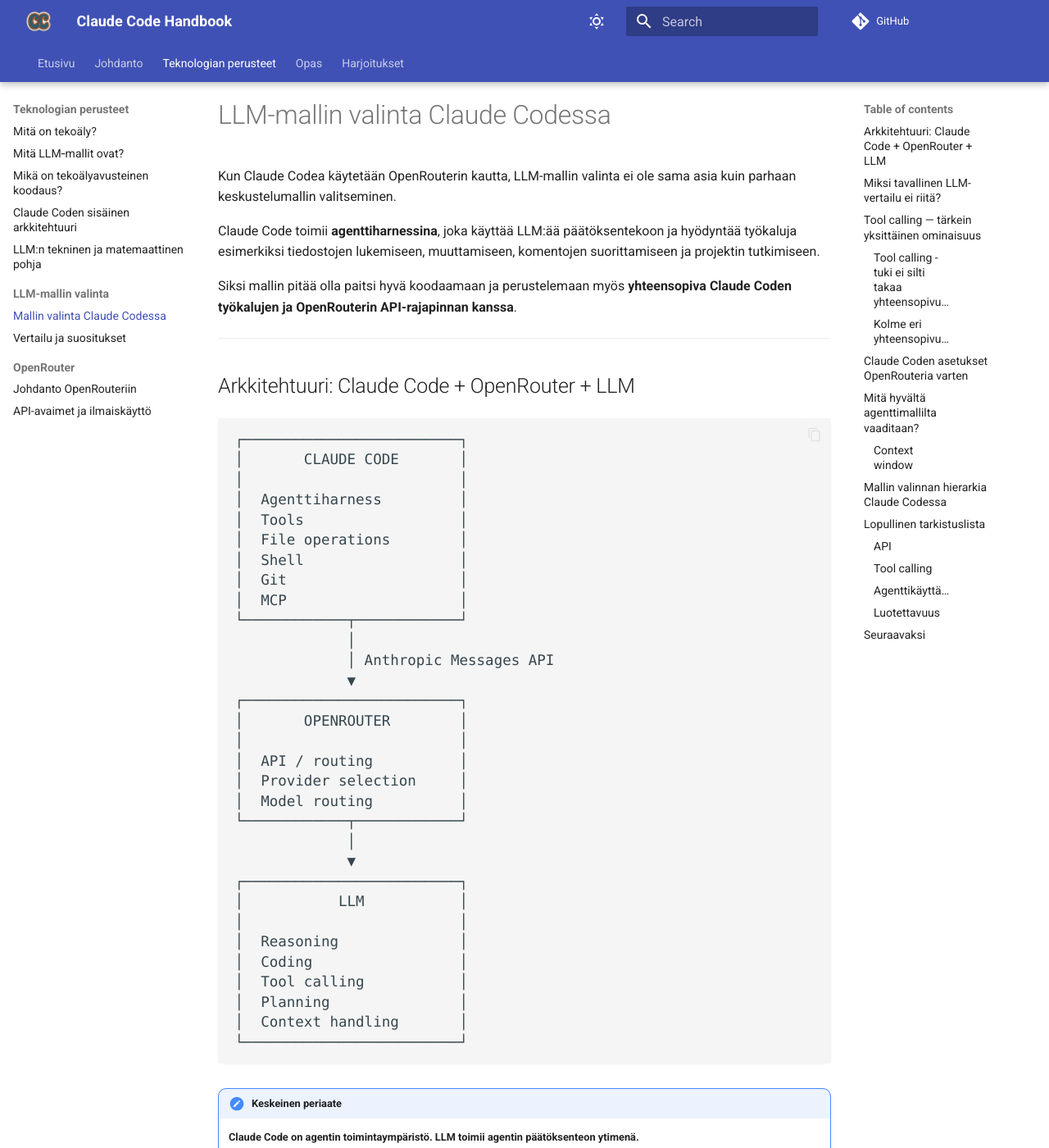
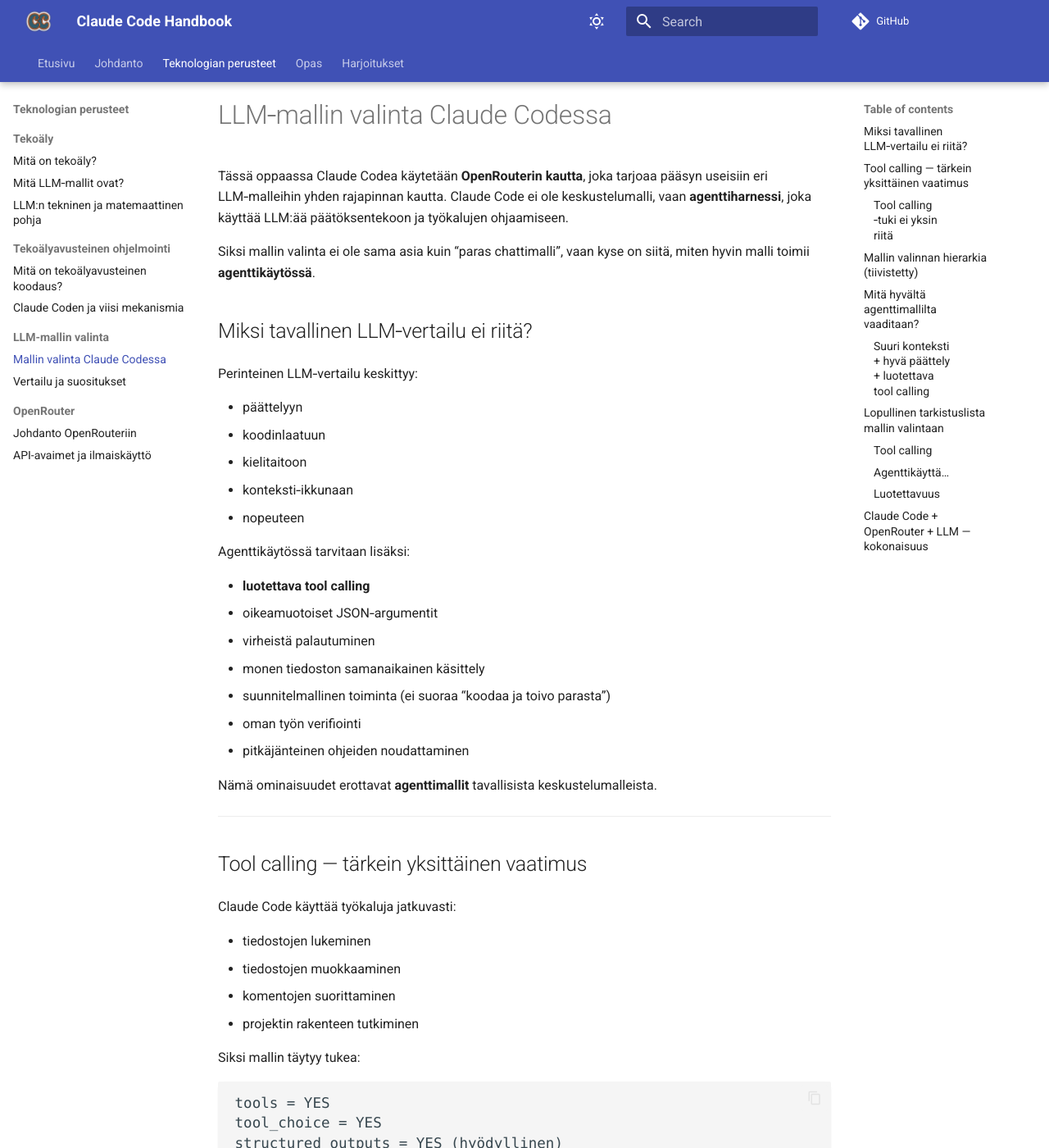
Before and after one commit to MipoRepo/claudecodecourse, an MkDocs documentation site: the page built from docs/llm-mallin-valinta/claude-codessa.md, in a window 1280 px wide and 1400 px high. Shown: the whole window at 82% size. Built offline with MkDocs 1.6.1 and Material for MkDocs 9.7.7, drawn with Linux system fonts in a browser that asks for light colours; comment, search, counter and statistics services are not loaded; some of the changed text lies outside the part shown.

Commit message:
sisällön järjestelyä

````diff
--- a/docs/llm-mallin-valinta/claude-codessa.md
+++ b/docs/llm-mallin-valinta/claude-codessa.md
@@ -1,149 +1,109 @@
-# LLM-mallin valinta Claude Codessa
+# LLM‑mallin valinta Claude Codessa
 
-Kun Claude Codea käytetään OpenRouterin kautta, LLM-mallin valinta ei ole sama asia kuin parhaan keskustelumallin valitseminen.
+Tässä oppaassa Claude Codea käytetään **OpenRouterin kautta**, joka tarjoaa pääsyn useisiin eri LLM‑malleihin yhden rajapinnan kautta. Claude Code ei ole keskustelumalli, vaan **agenttiharnessi**, joka käyttää LLM:ää päätöksentekoon ja työkalujen ohjaamiseen.
 
-Claude Code toimii **agenttiharnessina**, joka käyttää LLM:ää päätöksentekoon ja hyödyntää työkaluja esimerkiksi tiedostojen lukemiseen, muuttamiseen, komentojen suorittamiseen ja projektin tutkimiseen.
+Siksi mallin valinta ei ole sama asia kuin “paras chattimalli”, vaan kyse on siitä, miten hyvin malli toimii **agenttikäytössä**.
 
-Siksi mallin pitää olla paitsi hyvä koodaamaan ja perustelemaan myös **yhteensopiva Claude Coden työkalujen ja OpenRouterin API-rajapinnan kanssa**.
+## Miksi tavallinen LLM‑vertailu ei riitä?
+
+Perinteinen LLM‑vertailu keskittyy:
+
+- päättelyyn
+- koodinlaatuun
+- kielitaitoon
+- konteksti‑ikkunaan
+- nopeuteen
+
+Agenttikäytössä tarvitaan lisäksi:
+
+- **luotettava tool calling**
+- oikeamuotoiset JSON‑argumentit
+- virheistä palautuminen
+- monen tiedoston samanaikainen käsittely
+- suunnitelmallinen toiminta (ei suoraa “koodaa ja toivo parasta”)
+- oman työn verifiointi
+- pitkäjänteinen ohjeiden noudattaminen
+
+Nämä ominaisuudet erottavat **agenttimallit** tavallisista keskustelumalleista.
 
 ---
 
-## Arkkitehtuuri: Claude Code + OpenRouter + LLM
+## Tool calling — tärkein yksittäinen vaatimus
 
-```text
-┌─────────────────────────┐
-│       CLAUDE CODE       │
-│                         │
-│  Agenttiharness         │
-│  Tools                  │
-│  File operations        │
-│  Shell                  │
-│  Git                    │
-│  MCP                    │
-└────────────┬────────────┘
-             │
-             │ Anthropic Messages API
-             ▼
-┌─────────────────────────┐
-│       OPENROUTER        │
-│                         │
-│  API / routing          │
-│  Provider selection     │
-│  Model routing          │
-└────────────┬────────────┘
-             │
-             ▼
-┌─────────────────────────┐
-│           LLM           │
-│                         │
-│  Reasoning              │
-│  Coding                 │
-│  Tool calling           │
-│  Planning               │
-│  Context handling       │
-└─────────────────────────┘
+Claude Code käyttää työkaluja jatkuvasti:
+
+- tiedostojen lukeminen
+- tiedostojen muokkaaminen
+- komentojen suorittaminen
+- projektin rakenteen tutkiminen
+
+Siksi mallin täytyy tukea:
+
+```
+tools = YES
+tool_choice = YES
+structured_outputs = YES (hyödyllinen)
 ```
 
-!!! important "Keskeinen periaate"
-    **Claude Code on agentin toimintaympäristö. LLM toimii agentin päätöksenteon ytimenä.**
+Ilman tool callingia malli ei voi toimia agenttina.
 
-    > Hyvä keskustelumalli ei automaattisesti ole hyvä agenttimalli.
+### Tool calling ‑tuki ei yksin riitä
+
+Vaikka malli tukee tool callingia, se voi silti epäonnistua:
+
+- se ei muodosta oikeaa JSON‑rakennetta
+- se ei noudata schemaa
+- se ei ymmärrä monivaiheista työkaluketjua
+- se ei verifioi omaa työtään
+- se ei osaa jatkaa virheestä
+
+Siksi mallin yhteensopivuus on **testattava käytännössä**.
 
 ---
 
-## Miksi tavallinen LLM-vertailu ei riitä?
+## Mallin valinnan hierarkia (tiivistetty)
 
-Tavallisessa LLM-arvioinnissa katsotaan:
+Claude Code arvioi mallin soveltuvuutta seuraavassa järjestyksessä:
 
-- päättelykykyä
-- koodaustaitoa
-- kielitaitoa
-- konteksti-ikkunan kokoa
-- nopeutta
-- benchmark-tuloksia
-
-Agenttikäytössä tarvitaan lisäksi:
-
-- **tool calling** — työkalujen käyttäminen (tiedostot, bash, MCP)
-- oikeamuotoiset JSON-argumentit työkalukutsuille
-- JSON Schema -yhteensopivuus
-- tiedostojen käsittely useilla operaatioilla
-- komentojen suorittaminen
-- monen tiedoston samanaikainen muutos
-- virheistä palautuminen
-- työn verifiointi
-- ohjeiden pitkäjänteinen noudattaminen
-
----
-
-## Tool calling — tärkein yksittäinen ominaisuus
-
-Claude Code -agentissa **tool calling on käytännössä pakollinen ominaisuus**.
-
-OpenRouterin mallikohtaisista tiedoista kannattaa tarkistaa:
-
-```text
-tools         = YES  ← tärkein
-tool_choice   = YES
-structured_outputs = YES  (hyödyllinen)
+```
+1. API‑yhteensopivuus
+2. Tool calling
+3. Tool‑schema‑yhteensopivuus
+4. Agenttikäyttäytyminen
+5. Reasoning
+6. Coding
+7. Context‑ikkuna
+8. Instruction following
+9. Verification
+10. Error recovery
+11. Kielivaatimukset (esim. suomenkielinen dokumentointi)
+12. Nopeus
+13. Kustannus
+14. Saatavuus / rate limits
 ```
 
-Jos mallilta puuttuu tool calling -tuki, sitä ei kannata valita Claude Code -agentiksi.
-
-### Tool calling -tuki ei silti takaa yhteensopivuutta
-
-Malli voi OpenRouterin tietojen perusteella tukea function calling -ominaisuutta, mutta silti epäonnistua Claude Codessa. Ongelma voi syntyä missä tahansa kerroksessa:
-
-```text
-Claude Code  →  Tool schema
-OpenRouter   →  API / schema compatibility
-LLM          →  Actual tool execution
-```
-
-### Kolme eri yhteensopivuustasoa
-
-1. **Malli tukee tool callingia** — `tools = YES`
-2. **OpenRouter tukee mallin tool callingia** — varmistettava erikseen
-3. **Claude Code + OpenRouter + kyseinen malli toimii yhdessä** — ratkaiseva käytännön testi
-
-!!! tip "Kohta 3 ratkaisee"
-    Tekninen dokumentaatio on vasta lähtökohta. Todellinen käyttökelpoisuus selviää vain testaamalla.
-
----
-
-## Claude Coden asetukset OpenRouteria varten
-
-```json
-{
-  "env": {
-    "ANTHROPIC_BASE_URL": "https://openrouter.ai/api",
-    "ANTHROPIC_AUTH_TOKEN": "YOUR_OPENROUTER_KEY",
-    "ANTHROPIC_MODEL": "YOUR_MODEL"
-  }
-}
-```
-
-Claude Code tarjoaa useita tapoja valita käytettävä malli:
-
-- `/model`-komento interaktiivisessa sessiossa
-- `--model`-parametri käynnistyksen yhteydessä
-- `ANTHROPIC_MODEL`-ympäristömuuttuja
+Jos malli epäonnistuu kohdissa **1–3**, sitä ei voi käyttää agenttina.
 
 ---
 
 ## Mitä hyvältä agenttimallilta vaaditaan?
 
-Hyvä agenttimalli pystyy suorittamaan toimintaketjun:
+Hyvä agenttimalli pystyy suorittamaan koko toimintaketjun:
 
-```text
+```
 TASK → Explore → Understand → Plan → Modify → Verify → Report
 ```
 
-Agentin ei pitäisi hypätä suoraan muuttamaan tiedostoja ymmärtämättä ensin projektin rakennetta.
+Agentin ei pitäisi hypätä suoraan muokkaamaan tiedostoja, vaan sen tulee:
 
-### Context window
+- tutkia projektia
+- ymmärtää rakenteen
+- suunnitella muutokset
+- toteuttaa ne työkaluilla
+- tarkistaa työnsä
+- raportoida selkeästi
 
-Pitkissä agenttitehtävissä tarvitaan riittävä konteksti-ikkuna. Suuri context window on hyödyllinen etenkin kun agentti käsittelee suurta koodipohjaa, useita tiedostoja tai dokumentaatiota.
+### Suuri konteksti + hyvä päättely + luotettava tool calling
 
 ```
 Suuri konteksti  +  hyvä reasoning  +  luotettava tool calling  =  hyvä agentti
@@ -151,91 +111,68 @@
 
 ---
 
-## Mallin valinnan hierarkia Claude Codessa
-
-```text
- 1. API-YHTEENSOPIVUUS
-        ↓
- 2. TOOL CALLING
-        ↓
- 3. TOOL-SCHEMA-YHTEENSOPIVUUS
-        ↓
- 4. AGENTTIKÄYTTÄYTYMINEN
-        ↓
- 5. REASONING
-        ↓
- 6. CODING
-        ↓
- 7. CONTEXT
-        ↓
- 8. INSTRUCTION FOLLOWING
-        ↓
- 9. VERIFICATION
-        ↓
-10. ERROR RECOVERY
-        ↓
-11. KIELIVAATIMUKSET (Esim. SUOMEN KIELI DOKUMENTOINTIA VARTEN)
-        ↓
-12. NOPEUS
-        ↓
-13. KUSTANNUS
-        ↓
-14. SAATAVUUS / RATE LIMITS
-```
-
-Jos malli epäonnistuu kohdissa 1–3, myöhemmillä ominaisuuksilla ei ole käytännössä merkitystä.
-
----
-
-## Lopullinen tarkistuslista
-
-### API
-
-```text
-[ ] OpenRouter tukee mallia
-[ ] Anthropic Messages API toimii
-[ ] Autentikointi toimii
-[ ] Model ID on oikea
-```
+## Lopullinen tarkistuslista mallin valintaan
 
 ### Tool calling
 
-```text
+```
 [ ] tools
 [ ] tool_choice
-[ ] JSON Schema
-[ ] Tool-argumentit muodostuvat oikein
-[ ] Tool-tulokset käsitellään oikein
+[ ] JSON Schema -yhteensopivuus
+[ ] Oikeat argumentit työkaluille
+[ ] Oikea tulosten käsittely
 ```
 
 ### Agenttikäyttäytyminen
 
-```text
-[ ] Osaa suunnitella ennen toimintaa
-[ ] Osaa käyttää työkaluja
-[ ] Osaa lukea tiedostoja
-[ ] Osaa muokata tiedostoja
-[ ] Osaa käyttää shelliä
-[ ] Osaa tehdä multi-file-muutoksia
-[ ] Osaa jatkaa virheestä
-[ ] Osaa tarkistaa oman työnsä
+```
+[ ] Suunnittelee ennen toimintaa
+[ ] Käyttää työkaluja oikein
+[ ] Lukee ja muokkaa tiedostoja
+[ ] Suorittaa komentoja hallitusti
+[ ] Tekee multi-file-muutoksia
+[ ] Palautuu virheistä
+[ ] Verifioi oman työnsä
 ```
 
 ### Luotettavuus
 
-```text
-[ ] Sama testi onnistuu toistuvasti
+```
+[ ] Toistettavat tulokset
 [ ] Ei jää silmukkaan
-[ ] Ei tee tarpeettomia muutoksia
+[ ] Ei tee turhia muutoksia
 [ ] Ei keksi tiedostojen sisältöjä
-[ ] Ei väitä tehneensä muutoksia, joita ei tehnyt
-[ ] Tarkistaa omat muutoksensa
+[ ] Ei väitä tehneensä muutoksia joita ei tehnyt
 ```
 
 ---
 
-## Seuraavaksi
+## Claude Code + OpenRouter + LLM — kokonaisuus
 
-- [Vertailu ja suositukset](vertailu.md) — käytännön testausohje ja mallien pisteytys
-- [Johdanto OpenRouteriin](../openrouter/johdanto.md) — OpenRouterin perusteet
-- [API-avaimet ja ilmaiskäyttö](../openrouter/api-avaimet.md) — API-avaimen luominen ja käyttörajojen hallinta
+```mermaid
+flowchart TD
+    subgraph CC["CLAUDE CODE"]
+        direction TB
+        A1["Agenttiharness"]
+        A2["Tools (read/edit/bash)"]
+        A3["Project analysis"]
+        A4["Planning & verification"]
+    end
+
+    subgraph OR["OPENROUTER"]
+        direction TB
+        B1["Model routing"]
+        B2["Provider selection"]
+    end
+
+    subgraph LLM["LLM"]
+        direction TB
+        C1["Reasoning"]
+        C2["Coding"]
+        C3["Tool calling"]
+        C4["Context handling"]
+    end
+
+    CC --> OR
+    OR --> LLM
+```
--- a/mkdocs.yml
+++ b/mkdocs.yml
@@ -56,14 +56,15 @@
 nav:
   - Etusivu: index.md
   - Johdanto:
-      - Mitä on Claude Code?: johdanto/mita-on-claude-code.md
-      - Arkkitehtuurimalli: johdanto/cc-malli.md
+      - Mikä on Claude Code?: johdanto/mita-on-claude-code.md
   - Teknologian perusteet:
-      - Mitä on tekoäly?: teknologian-perusteet/mita-on-tekoaly.md
-      - Mitä LLM‑mallit ovat?: teknologian-perusteet/mita-on-llm-mallit.md
-      - Mikä on tekoälyavusteinen koodaus?: teknologian-perusteet/aloitus.md
-      - Claude Coden sisäinen arkkitehtuuri: teknologian-perusteet/edistyneelle.md
-      - LLM:n tekninen ja matemaattinen pohja: teknologian-perusteet/matemaattinen-perusta.md
+      - Tekoäly:
+        - Mitä on tekoäly?: teknologian-perusteet/mita-on-tekoaly.md
+        - Mitä LLM‑mallit ovat?: teknologian-perusteet/mita-on-llm-mallit.md
+        - LLM:n tekninen ja matemaattinen pohja: teknologian-perusteet/matemaattinen-perusta.md
+      - Tekoälyavusteinen ohjelmointi:
+        - Mitä on tekoälyavusteinen koodaus?: teknologian-perusteet/aloitus.md
+        - Claude Coden ja viisi mekanismia: teknologian-perusteet/edistyneelle.md
       - LLM-mallin valinta:
         - Mallin valinta Claude Codessa: llm-mallin-valinta/claude-codessa.md
         - Vertailu ja suositukset: llm-mallin-valinta/vertailu.md
````
Also changed, not shown: docs/johdanto/mita-on-claude-code.md (+1 -3 lines), docs/teknologian-perusteet/aloitus.md (+1 -7 lines), docs/teknologian-perusteet/edistyneelle.md (+5 -22 lines).
